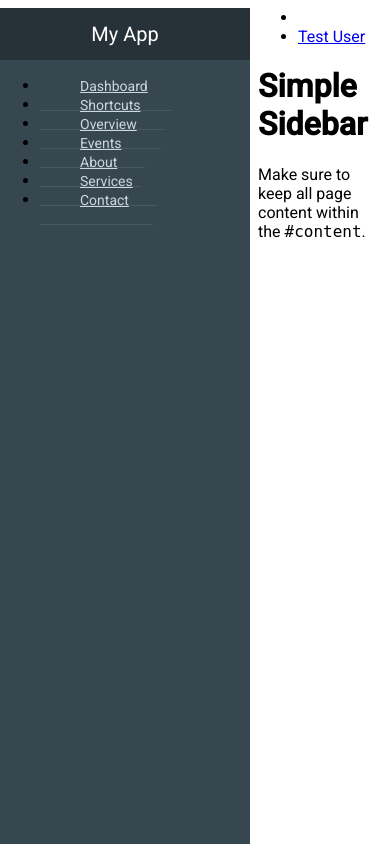
After one commit to kanstat/DjangoBloggersApp, a Django app: page /dashboard/ in a window 390 px wide. The commit adds this page. Run offline with Django 4.2, Linux system fonts and the light colour scheme.

Commit message:
two new functions dashboard and login_logic is added

```diff
--- a/main/views.py
+++ b/main/views.py
@@ -12,14 +12,18 @@ def home(request):
 
 
 def login(request):
+    return render(request, 'login.html')
+
+
+def login_logic(request):
     if request.method == "POST":
         username = request.POST['username']
         password = request.POST['password']
         query = User.objects.filter(username=username, password=password)
         if query.exists():
-            return render(request, "login.html", {"message": "login sucessful"})
-
-    return render(request, "login.html", {"message": "Enter valid username and password"})
+            return render(request, "dashboard.html", {"message": "login sucessful"})
+        else:
+            return render(request, "login.html", {"message": "incorrect username or password"})
 
 
 def signup(request):
@@ -47,3 +51,7 @@ def forget_passcode(request):
             # user_obj =
             pass
     return render(request, "forgetpasscode.html")
+
+
+def dashboard(request):
+    return render(request, "dashboard.html")
--- /dev/null
+++ b/static/dashboard.css
@@ -0,0 +1,78 @@
+@import url('https://fonts.googleapis.com/css?family=Roboto:300,400,400i,500');
+
+body {
+    overflow-x: hidden;
+    font-family: 'Roboto', sans-serif;
+    font-size: 16px;
+}
+
+/* Toggle Styles */
+
+#viewport {
+    padding-left: 250px;
+    -webkit-transition: all 0.5s ease;
+    -moz-transition: all 0.5s ease;
+    -o-transition: all 0.5s ease;
+    transition: all 0.5s ease;
+}
+
+#content {
+    width: 100%;
+    position: relative;
+    margin-right: 0;
+}
+
+/* Sidebar Styles */
+
+#sidebar {
+    z-index: 1000;
+    position: fixed;
+    left: 250px;
+    width: 250px;
+    height: 100%;
+    margin-left: -250px;
+    overflow-y: auto;
+    background: #37474F;
+    -webkit-transition: all 0.5s ease;
+    -moz-transition: all 0.5s ease;
+    -o-transition: all 0.5s ease;
+    transition: all 0.5s ease;
+}
+
+#sidebar header {
+    background-color: #263238;
+    font-size: 20px;
+    line-height: 52px;
+    text-align: center;
+}
+
+#sidebar header a {
+    color: #fff;
+    display: block;
+    text-decoration: none;
+}
+
+#sidebar header a:hover {
+    color: #fff;
+}
+
+#sidebar .nav {
+    background: none;
+}
+
+#sidebar .nav a {
+    background: none;
+    border-bottom: 1px solid #455A64;
+    color: #CFD8DC;
+    font-size: 14px;
+    padding: 16px 24px;
+}
+
+#sidebar .nav a:hover {
+    background: none;
+    color: #ECEFF1;
+}
+
+#sidebar .nav a i {
+    margin-right: 16px;
+}
--- a/templates/base.html
+++ b/templates/base.html
@@ -29,7 +29,7 @@
 
       <div class="nav-links">
         <a href="{% url 'login' %}">Login</a>
-        <a href="{% url 'signup' %}">Signup</a>
+        <a href="{% url 'signup' %}" >Signup</a>
 
     </div>
 {% comment %} </div> {% endcomment %}
--- /dev/null
+++ b/templates/dashboard.html
@@ -0,0 +1,75 @@
+{% extends 'base.html' %}
+{% load static %}
+{% block content %}
+<head>
+    <link href="{% static 'dashboard.css' %}" rel = "stylesheet">
+</head>
+<div id="content">
+    <div id="viewport">
+        <!-- Sidebar -->
+        <div id="sidebar">
+        <header>
+            <a href="#">My App</a>
+        </header>
+        <ul class="nav">
+            <li>
+            <a href="#">
+                <i class="zmdi zmdi-view-dashboard"></i> Dashboard
+            </a>
+            </li>
+            <li>
+            <a href="#">
+                <i class="zmdi zmdi-link"></i> Shortcuts
+            </a>
+            </li>
+            <li>
+            <a href="#">
+                <i class="zmdi zmdi-widgets"></i> Overview
+            </a>
+            </li>
+            <li>
+            <a href="#">
+                <i class="zmdi zmdi-calendar"></i> Events
+            </a>
+            </li>
+            <li>
+            <a href="#">
+                <i class="zmdi zmdi-info-outline"></i> About
+            </a>
+            </li>
+            <li>
+            <a href="#">
+                <i class="zmdi zmdi-settings"></i> Services
+            </a>
+            </li>
+            <li>
+            <a href="#">
+                <i class="zmdi zmdi-comment-more"></i> Contact
+            </a>
+            </li>
+        </ul>
+        </div>
+        <!-- Content -->
+        <div id="content">
+        <nav class="navbar navbar-default">
+            <div class="container-fluid">
+            <ul class="nav navbar-nav navbar-right">
+                <li>
+                <a href="#"><i class="zmdi zmdi-notifications text-danger"></i>
+                </a>
+                </li>
+                <li><a href="#">Test User</a></li>
+            </ul>
+            </div>
+        </nav>
+        <div class="container-fluid">
+            <h1>Simple Sidebar</h1>
+            <p>
+            Make sure to keep all page content within the
+            <code>#content</code>.
+            </p>
+        </div>
+        </div>
+    </div>
+</div>
+{% endblock content%}
--- a/templates/login.html
+++ b/templates/login.html
@@ -9,7 +9,7 @@
         <img src="http://comic-cons.xyz/wp-content/uploads/Star-Wars-avatar-icon-Greedo.png" class="avatar">
 
         <h1>Login Here</h1>
-            <form method = "post" action="{% url 'login' %}">
+            <form method = "post" action="{% url 'login_logic' %}">
             {% csrf_token %}
             <p>Codename</p>
                 <input type="text" name="username" placeholder="Enter Codename">
```
Also changed, not shown: static/base.css (+188 -148 lines), static/base.js (deleted), static/dashboard.js (added).
